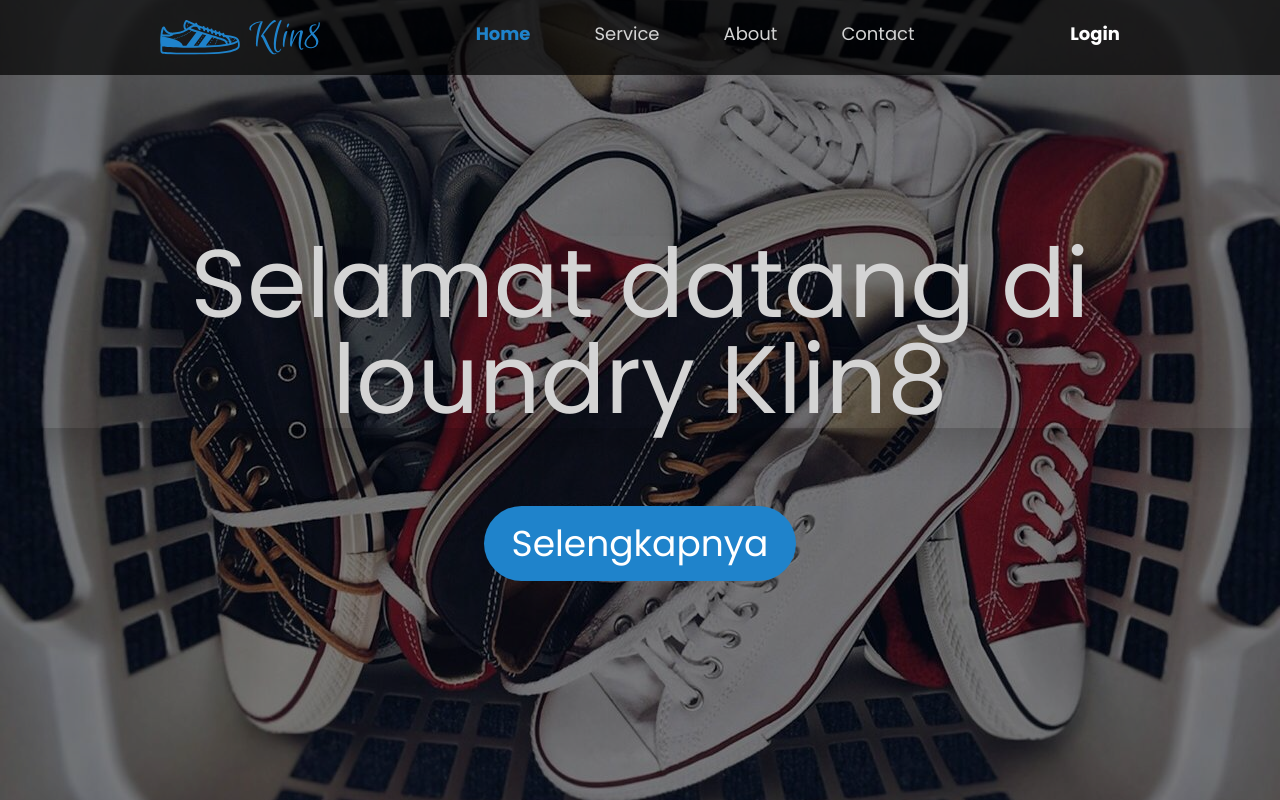
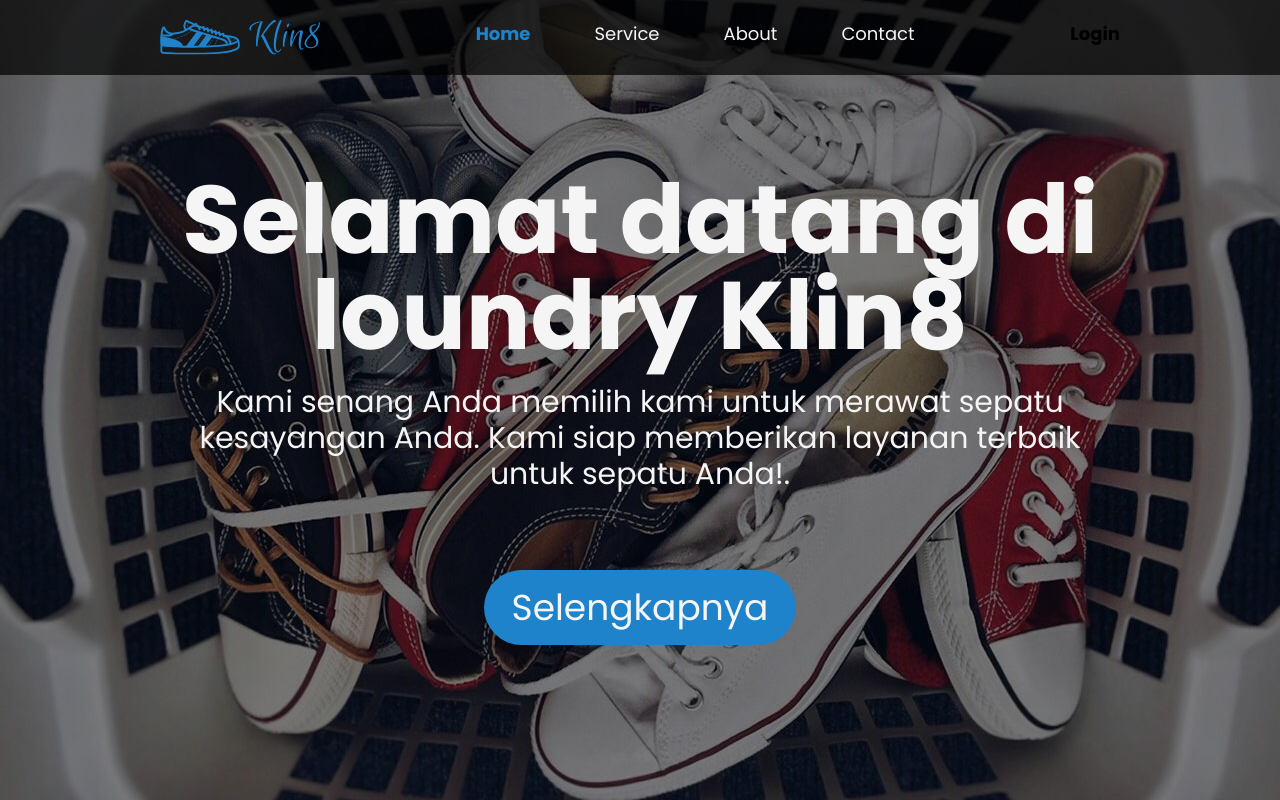
Before and after one commit to dennysetyahermawan/FinalProjekTim, a website: page src/index.html in a window 1280 px wide. Shown: the top 800 px of the page. Drawn offline with Linux system fonts and the light colour scheme.

Commit message:
feat: homepage completed header

```diff
--- a/src/index.html
+++ b/src/index.html
@@ -38,7 +38,7 @@
                     <img src="./assets/logo/klin8-high-resolution-logo-transparent.svg" alt="klin8 logo" class="w-40">
                 </figure>
 
-                <ul class="hidden lg:flex gap-16 text-lg text-neutral-300">
+                <ul class="hidden lg:flex gap-16 text-lg text-neutral-100">
                     <li><a href="#" class="font-bold text-primary">Home</a></li>
                     <li><a href="#">Service</a></li>
                     <li><a href="#">About</a></li>
@@ -47,9 +47,9 @@
 
                 <div class="font-semibold">
                     <button class="lg:hidden">
-                        <i class="fa-solid fa-bars sm:hidden text-neutral-300 text-3xl"></i>
+                        <i class="fa-solid fa-bars sm:hidden text-neutral-100 text-3xl"></i>
                     </button>
-                    <button type="button" class="hidden lg:block text-white text-lg">Login</button>
+                    <button type="button" class="hidden lg:block text-neutbg-neutral-100 text-lg">Login</button>
                 </div>
             </div>
         </nav>
@@ -57,19 +57,24 @@
 
         <!-- Section Start -->
         <section class="relative h-screen">
-            <div class="absolute z-20 flex flex-col w-full gap-24 left-1/2 -translate-x-1/2 top-1/2 -translate-y-1/2">
-                <header class="text-neutral-300 text-center text-2xl">
-                    <h1 class="shadow-2xl lg:text-8xl">Selamat datang di loundry Klin8</h1>
+            <div
+                class="absolute z-20 flex flex-col w-full gap-24 left-1/2 -translate-x-1/2 top-1/2 -translate-y-1/2">
+                <header class="text-neutral-100 text-center px-5">
+                    <h1 class="text-2xl sm:text-4xl xl:text-8xl font-bold">Selamat datang di loundry Klin8</h1>
+                    <p class="text-lg sm:text-xl xl:text-3xl mt-2 sm:mt-5 sm:px-14 xl:px-40">
+                        Kami senang Anda memilih kami untuk merawat sepatu kesayangan Anda. Kami siap memberikan layanan
+                        terbaik untuk sepatu Anda!.
+                    </p>
                 </header>
                 <div class="mx-auto lg:text-4xl">
-                    <a href="#" class="text-white bg-primary hover:bg-secondary px-7 py-3 rounded-full">Selengkapnya</a>
+                    <a href="#"
+                        class="text-neutral-100 bg-primary hover:bg-secondary px-7 py-3 rounded-full">Selengkapnya</a>
                 </div>
             </div>
             <img src="./assets/hero/hero1.jpg" alt="klin8"
                 class="absolute z-10 w-full h-full object-cover brightness-50">
         </section>
         <!-- Section End -->
-
     </header>
     <!-- Header End -->
 
@@ -237,7 +242,7 @@
 
             <div class="flex justify-center lg:mt-14">
                 <a href="#"
-                    class="bg-primary hover:bg-secondary px-5 py-2 mt-10 rounded-full text-white lg:text-2xl">Selengkapnya</a>
+                    class="bg-primary hover:bg-secondary px-5 py-2 mt-10 rounded-full text-neutral-100 lg:text-2xl">Selengkapnya</a>
             </div>
 
         </section>
@@ -247,7 +252,7 @@
         <section class="relative h-[70vh] mt-14 lg:mt-24">
             <div
                 class="absolute z-20 w-full px-10 sm:px-24 lg:px-64 left-1/2 -translate-x-1/2 top-1/2 -translate-y-1/2">
-                <div class="text-white flex flex-col gap-7 text-center">
+                <div class="text-neutral-100 flex flex-col gap-7 text-center">
                     <i class="fa-solid fa-circle-user text-8xl"></i>
                     <p class="sm:text-xl">Lorem, ipsum dolor sit amet consectetur adipisicing elit. Tempore
                         architecto aliquid voluptates
@@ -271,7 +276,7 @@
     <footer>
         <div class="bg-gray-700 py-14 px-10 lg:px-24 flex flex-col lg:flex-row gap-10">
             <div>
-                <figure class="bg-white px-7 py-4 rounded-full w-64">
+                <figure class="bg-neutral-100 px-7 py-4 rounded-full w-64">
                     <img src="./assets/logo/klin8-high-resolution-logo-transparent.svg" alt="klin8 logo" class="w-full">
                 </figure>
                 <p class="text-neutral-300 mt-5 lg:pe-24">Lorem ipsum, dolor sit amet consectetur adipisicing elit.
```
Also changed, not shown: src/output.css.
